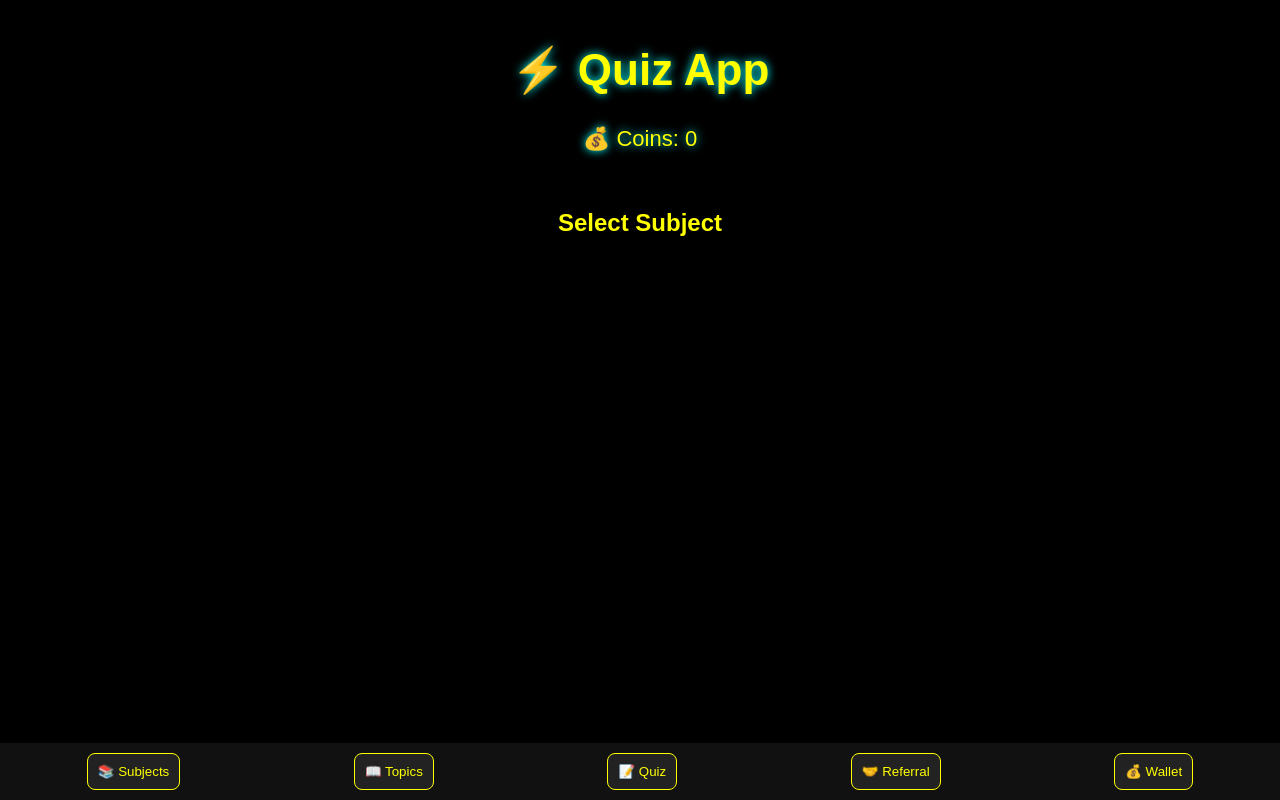
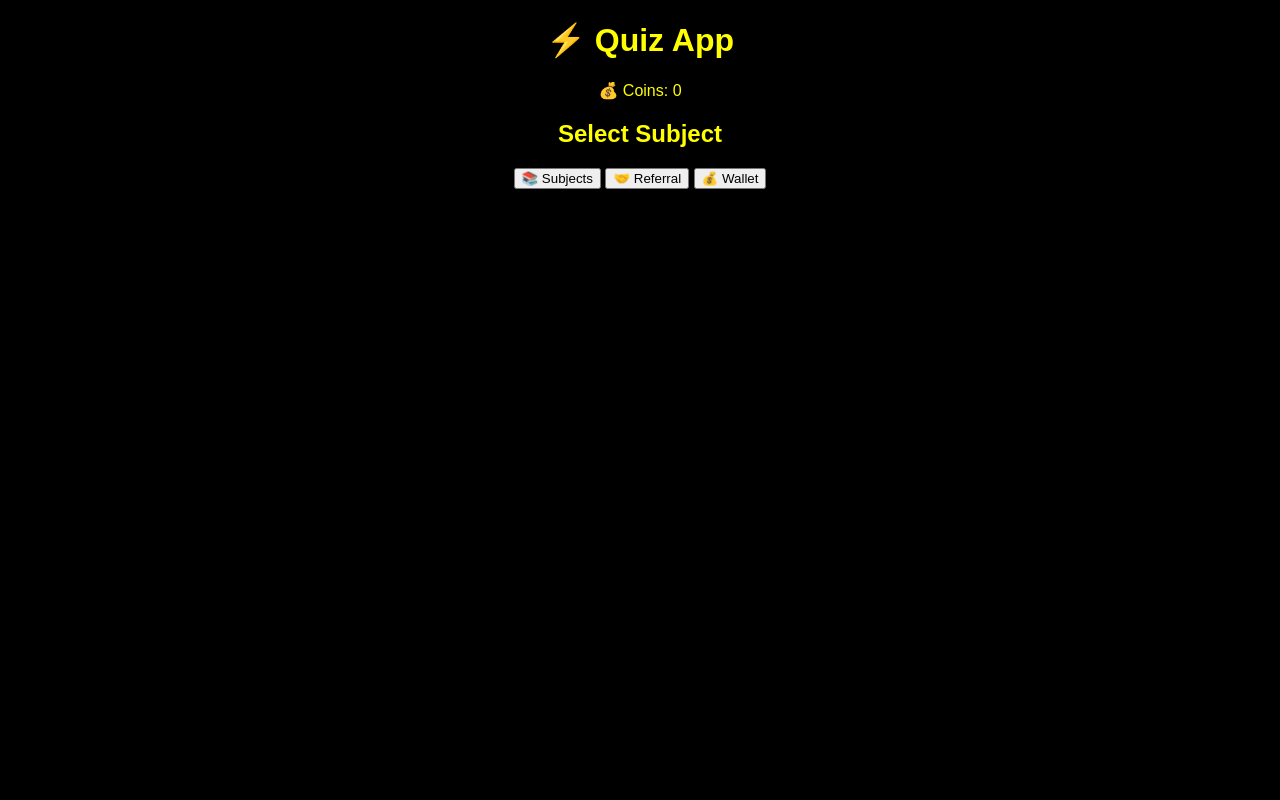
Before and after one commit to Previo1/Masterquiz, a plain HTML site: page index.html in a window 1280 px wide. Drawn offline with Linux system fonts and the light colour scheme.

Commit message:
index.html

```diff
--- a/index.html
+++ b/index.html
@@ -3,28 +3,53 @@
 <head>
     <meta charset="UTF-8">
     <meta name="viewport" content="width=device-width, initial-scale=1.0">
-    <title>⚡ Quiz App</title>
+    <title>Quiz App</title>
     <link rel="stylesheet" href="style.css">
 </head>
 <body>
-    <div class="header">
+    <header>
         <h1>⚡ Quiz App</h1>
         <p>💰 Coins: <span id="coins">0</span></p>
-    </div>
+    </header>
 
-    <div id="content">
-        <h2>Select Subject</h2>
-        <div id="subject-container"></div>
-    </div>
+    <main>
+        <!-- Subject Selection -->
+        <section id="subject-section">
+            <h2>Select Subject</h2>
+            <div id="subject-list"></div>
+        </section>
 
-    <div class="footer">
-        <button onclick="showPage('subjects')">📚 Subjects</button>
-        <button onclick="showPage('topics')">📖 Topics</button>
-        <button onclick="showPage('quiz')">📝 Quiz</button>
-        <button onclick="showReferral()">🤝 Referral</button>
-        <button onclick="showPage('wallet')">💰 Wallet</button>
-    </div>
+        <!-- Quiz Section -->
+        <section id="quiz-section" style="display:none;">
+            <h2 id="quiz-question">Question</h2>
+            <div id="options"></div>
+            <button id="next-btn">Next</button>
+            <button id="back-btn">Back</button>
+        </section>
 
-    <script type="module" src="script.js"></script>
+        <!-- Referral Section -->
+        <section id="referral-section" style="display:none;">
+            <h2>Referral System</h2>
+            <button onclick="generateReferral()">Generate Referral Link</button>
+            <p id="referral-link"></p>
+            <button onclick="showSection('subject-section')">Back</button>
+        </section>
+
+        <!-- Wallet Section -->
+        <section id="wallet-section" style="display:none;">
+            <h2>Wallet</h2>
+            <p>Available Coins: <span id="wallet-coins">0</span></p>
+            <button onclick="showSection('subject-section')">Back</button>
+        </section>
+    </main>
+
+    <!-- Footer Menu -->
+    <footer>
+        <button onclick="showSection('subject-section')">📚 Subjects</button>
+        <button onclick="showSection('referral-section')">🤝 Referral</button>
+        <button onclick="showSection('wallet-section')">💰 Wallet</button>
+    </footer>
+
+    <script type="module" src="index.js"></script>
 </body>
 </html>
```
